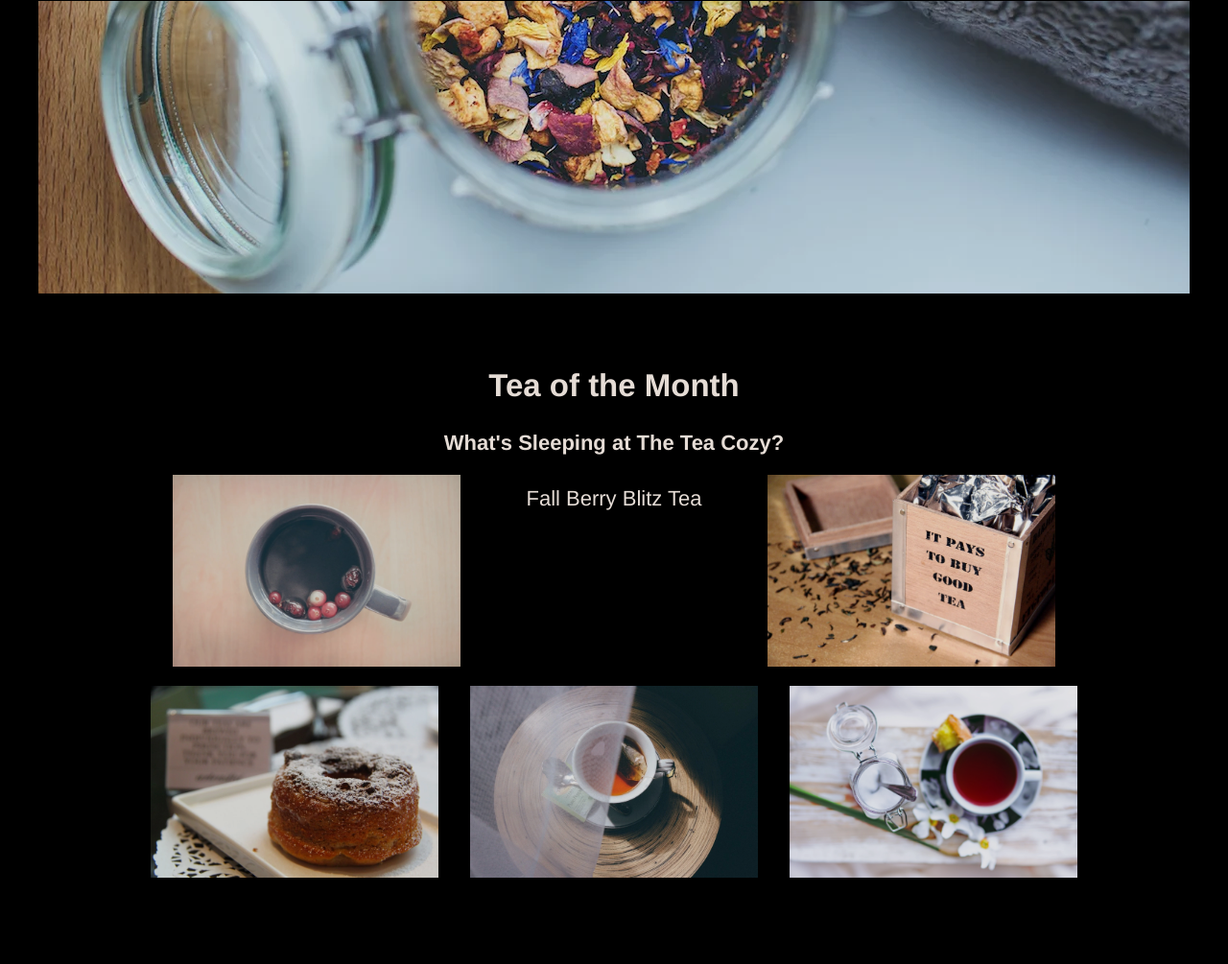
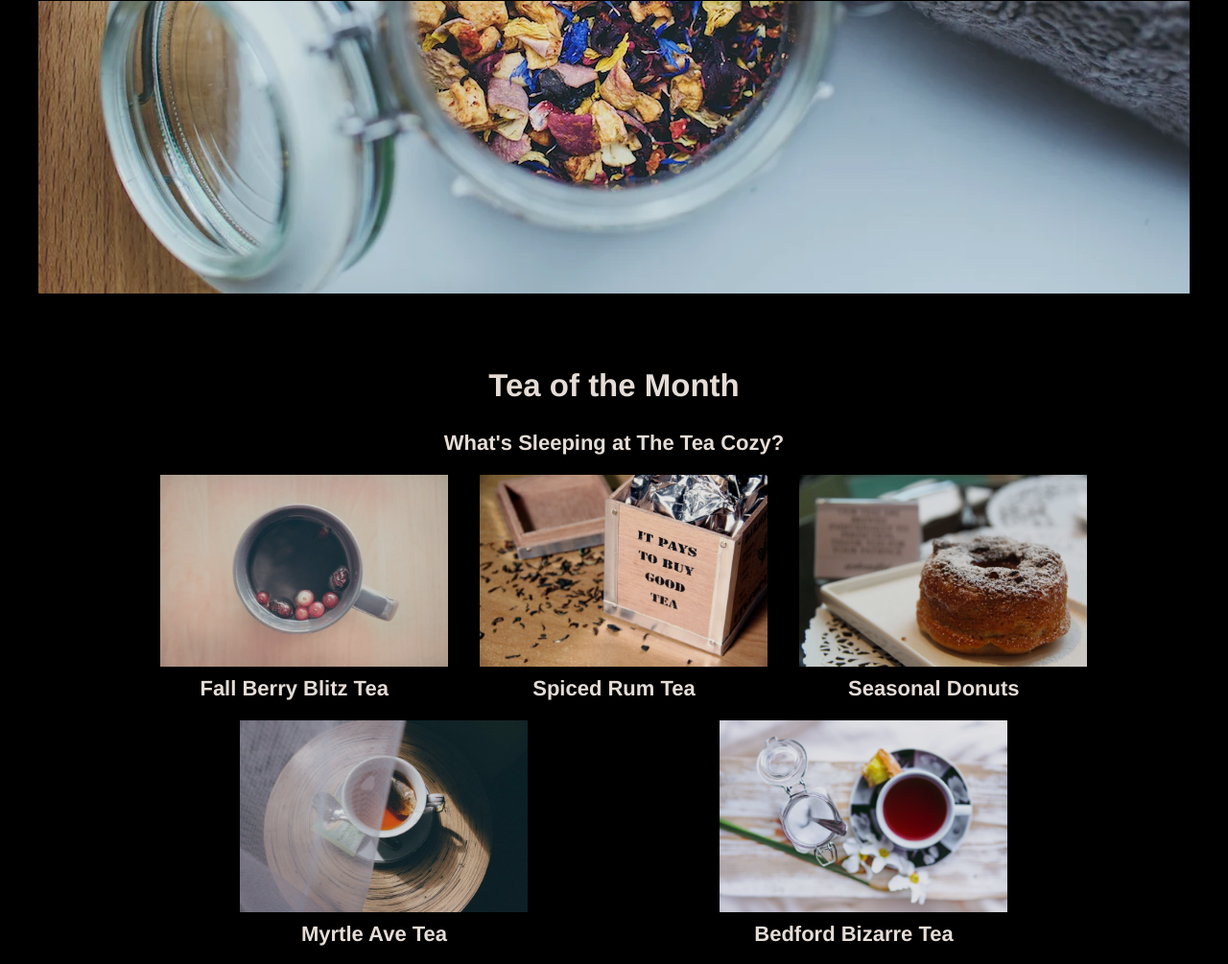
Before and after one commit to 0xSTVNDZ/teaCozy, a plain HTML site: page index.html in a window 1280 px wide. Shown: the part 472-1477 px from the top of the page at 96% size. Before the commit the page ends 1405 px from the top, so only its background shows below. Drawn offline with Linux system fonts and the light colour scheme.

Commit message:
first and second content section complete

```diff
--- a/css/styles.css
+++ b/css/styles.css
@@ -128,6 +128,18 @@ body {
     margin: 0 0 10px 0;
 }
 
+/*
+    class for divs containing image & text pair
+    set flex container with width of 300px
+    set flex wrap
+*/
+.featured-tea .imagetext {
+    display: flex;
+    flex-wrap: wrap;
+    width: 300px;
+}
+
+/* set height width and margin for images*/
 .featured-tea img{
     height: 200px;
     width: 300px;
--- a/index.html
+++ b/index.html
@@ -20,12 +20,26 @@
         <div class="featured-tea" id="featured-tea">
             <h2>Tea of the Month</h2>
             <h4>What's Sleeping at The Tea Cozy?</h4>
-            <img src="images/img-berryblitz.jpg" alt="">
-            <p>Fall Berry Blitz Tea</p>
-            <img src="images/img-spiced-rum.jpg" alt="">
-            <img src="images/img-donut.jpg" alt="">
-            <img src="images/img-myrtle-ave.jpg" alt="">
-            <img src="images/img-bedford-bizarre.jpg" alt="">
+            <div class="imagetext">
+                <img src="images/img-berryblitz.jpg" alt="">
+                <h4>Fall Berry Blitz Tea</h4>
+            </div>
+            <div class="imagetext">
+                <img src="images/img-spiced-rum.jpg" alt="">
+                <h4>Spiced Rum Tea</h4>
+            </div>
+            <div class="imagetext">
+                <img src="images/img-donut.jpg" alt="">
+                <h4>Seasonal Donuts</h4>
+            </div>
+            <div class="imagetext">
+                <img src="images/img-myrtle-ave.jpg" alt="">
+                <h4>Myrtle Ave Tea</h4>
+            </div>
+            <div class="imagetext">
+                <img src="images/img-bedford-bizarre.jpg" alt="">
+                <h4>Bedford Bizarre Tea</h4>
+            </div>
         </div>
         <div class="locations" id="locations">
 
```
